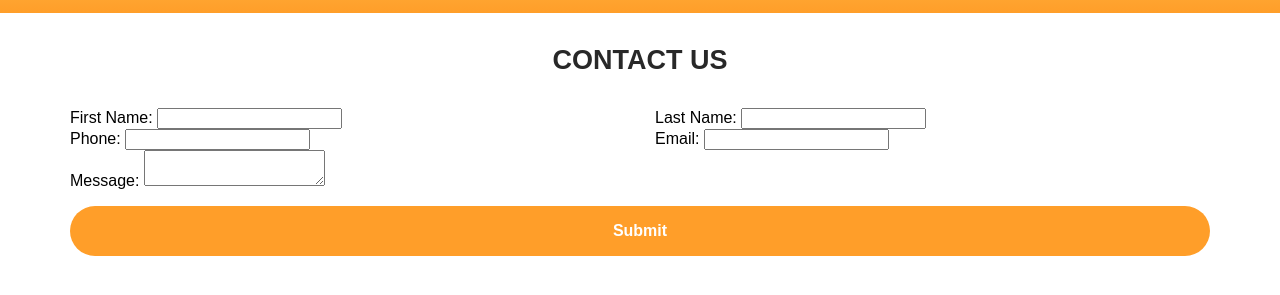
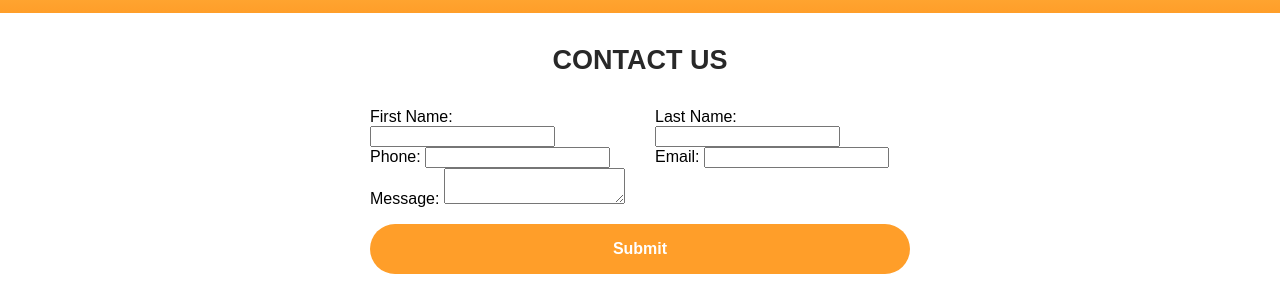
Before and after one commit to Qiaoyi-C/Chu_Qiaoyi_FIP, a plain HTML site: page contact.html in a window 1280 px wide. Shown: the part 114-409 px from the top of the page. Drawn offline with Linux system fonts and the light colour scheme.

Commit message:
Fix main.js

```diff
--- a/contact.html
+++ b/contact.html
@@ -42,7 +42,7 @@
       </section>
 
       <section id="contact" class="grid-con ">
-        <div class="contact-form col-span-full m-col-span-ful l-col-span-full">
+        <div class="contact-form col-span-full m-col-span-ful l-col-start-4 l-col-end-10">
             <h2 class="hidden">Contact Form</h2>
             <form action="#" method="post" class="grid-con">
                 <div class="form-group col-span-full m-col-start-1 m-col-end-7 l-col-start-1 l-col-end-7">
--- a/css/main.css
+++ b/css/main.css
@@ -848,10 +848,5 @@ article p{
 
 /* Contact Page */
 
-.contact-form {
-   max-width: 1200px;
 
 }
-
-
- }
--- a/js/main.js
+++ b/js/main.js
@@ -3,9 +3,7 @@ function toggleMenu() {
     sidebarMenu.classList.toggle('active');
 }
 
-
 function showPromoPopover(event, promo) {
-
     const popover = document.createElement("div");
     popover.classList.add("popover");
     popover.innerHTML = `
@@ -15,15 +13,12 @@ function showPromoPopover(event, promo) {
         </div>
     `;
 
-
     const buttonRect = event.target.getBoundingClientRect();
     popover.style.position = "absolute";
     popover.style.left = buttonRect.left + "px";
     popover.style.top = buttonRect.bottom + "px";
 
-
     document.body.appendChild(popover);
-
 
     document.addEventListener("click", function(event) {
         if (!popover.contains(event.target) && !event.target.classList.contains("promoButton")) {
@@ -32,34 +27,31 @@ function showPromoPopover(event, promo) {
     });
 }
 
-
 function showPromoPopover1(event) {
     const promo = {
         title: "New Customer Offer!",
-        details: " Enjoy a 20% discount on your first purchase of any ZIMA flavor. Don't miss out!"
+        details: "Enjoy a 20% discount on your first purchase of any ZIMA flavor. Don't miss out!"
     };
     showPromoPopover(event, promo);
 }
 
-
 function showPromoPopover2(event) {
     const promo = {
-        title: "Flash Sale Alert! ",
+        title: "Flash Sale Alert!",
         details: "Get your favorite ZIMA flavor at a discounted price of $5 per bottle. Hurry, offer ends soon!"
     };
     showPromoPopover(event, promo);
 }
 
-
 function showPromoPopover3(event) {
     const promo = {
-        title: "Weekend Special! ",
+        title: "Weekend Special!",
         details: "Treat yourself with a refreshing ZIMA bottle for only $3 each when you buy two or more. Valid only on Saturdays and Sundays."
     };
     showPromoPopover(event, promo);
 }
 
-
 document.getElementById("promoButton1").addEventListener("click", showPromoPopover1);
 document.getElementById("promoButton2").addEventListener("click", showPromoPopover2);
 document.getElementById("promoButton3").addEventListener("click", showPromoPopover3);
+document.getElementById("sidebar-menu").addEventListener("click", toggleMenu);
```
